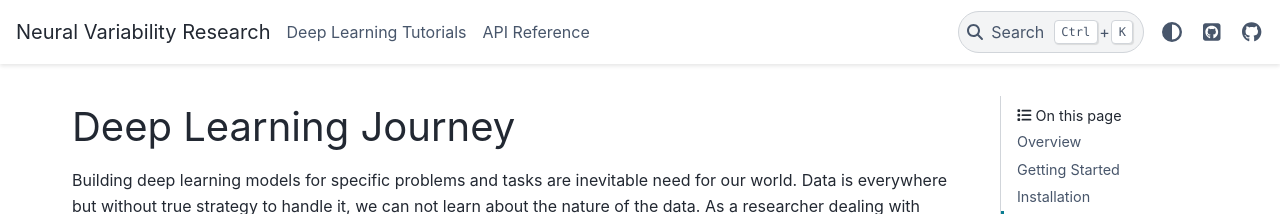
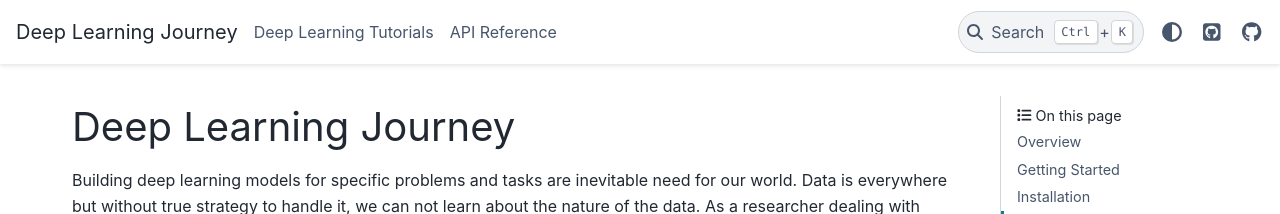
Before and after one commit to fatihonay/Deep-Learning-Journey, a Sphinx documentation site: the page built from docs/source/index.md, in a window 1280 px wide. Shown: the top 214 px of the page. Built offline with Sphinx 7.4.7 and the PyData theme 0.15.4, drawn with Linux system fonts in a browser that asks for light colours.

Commit message:
Update conf.py

```diff
--- a/docs/source/conf.py
+++ b/docs/source/conf.py
@@ -57,7 +57,7 @@ html_theme_options = {
         },
     ],
     "logo": {
-        "text": "Neural Variability Research",
+        "text": "Deep Learning Journey",
     },
     "footer_start": ["copyright"],
     "footer_end": ["theme-version"],
```
